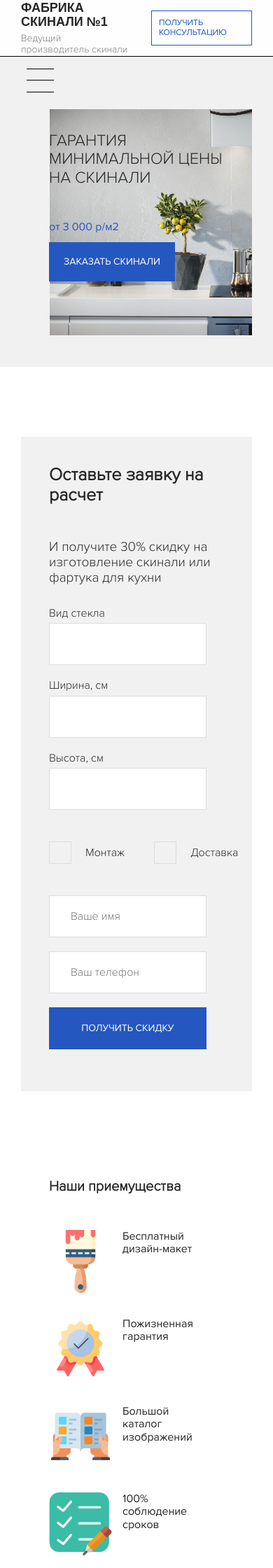
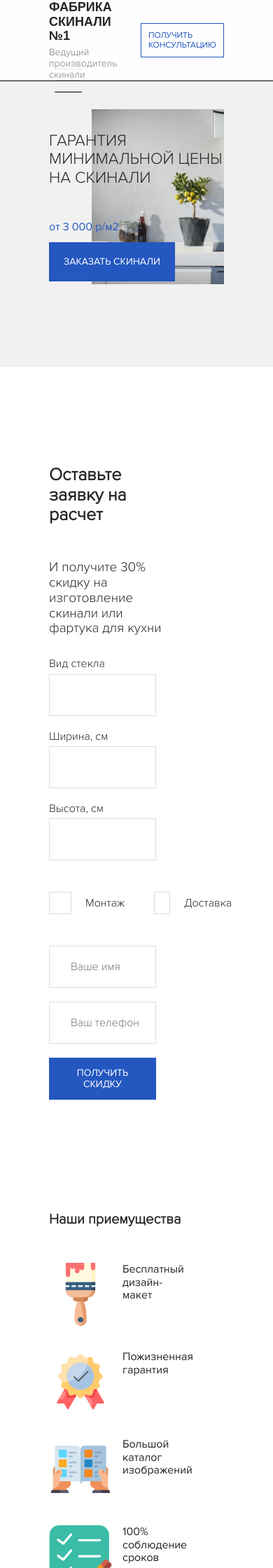
Before and after one commit to luntic-z/skinali, a PHP site: page / in a window 390 px wide; the page is wider, and only the part inside the window is pictured. Shown: the top 2240 px of that part at 70% size. Run offline with PHP 8.4, Linux system fonts and the light colour scheme; some web fonts are replaced.

Commit message:
Свёрстан блок с контактами вместе с картой

```diff
--- /dev/null
+++ b/blocks/footer/contacts.html
@@ -0,0 +1,29 @@
+<section class="section contacts">
+  <div class="container">
+    <h2 class="section-title section__title contacts-title">Контакты</h2>
+    <!-- /.section-title section__title -->
+    <div class="contacts__block">
+      <div class="contacts__item">
+        <img src="img/interface/tel.png" alt="тел." class="contacts__icon">
+        <span class="contacts__info">+7 499 123-45-67</span>
+        <!-- /.contacts__info -->
+      </div>
+      <!-- /.contacts__item -->
+      <div class="contacts__item">
+        <img src="img/interface/locat.png" alt="адрес" class="contacts__icon">
+        <span class="contacts__info">Каширинское шоссе, д.23, офис 345</span>
+        <!-- /.contacts__info -->
+      </div>
+      <!-- /.contacts__item -->
+      <div class="contacts__item">
+        <img src="img/interface/e-mail.png" alt="эл. почта" class="contacts__icon">
+        <span class="contacts__info">5404177@mail.ru</span>
+        <!-- /.contacts__info -->
+      </div>
+    </div>
+  </div>
+  <div class="contacts__map" id="map">
+    <script type="text/javascript" charset="utf-8" async
+      src="https://api-maps.yandex.ru/services/constructor/1.0/js/?um=constructor%3A040ee8ea07ee58b31371d13a714a9c27a882dcc35464f197a13ea599064c5e74&amp;width=100%25&amp;height=410&amp;lang=ru_RU&amp;scroll=false"></script>
+  </div>
+</section>
--- a/blocks/footer/footer.html
+++ /dev/null
@@ -1,3 +0,0 @@
-<footer class="footer">
-  <img src="img/info/blog-post-1.jpg" alt="blog-post">
-</footer>
--- /dev/null
+++ b/blocks/footer/footer.php
@@ -0,0 +1,6 @@
+<footer class="footer">
+  <?php include_once('contacts.html');?>
+  <div class="container">
+
+  </div>
+</footer>
--- a/css/style.css
+++ b/css/style.css
@@ -32,7 +32,7 @@
 @media (max-width: 768px) {
   .container {
     max-width: 100%;
-    padding: 0 30px;
+    padding: 0 70px;
   }
 }
 
@@ -282,7 +282,7 @@ a {
 
 @media (max-width: 768px) {
   .section {
-    padding-top: 50px;
+    padding: 50px 0;
   }
   .section-title {
     font-size: 20px;
@@ -603,7 +607,7 @@ a {
     display: none;
   }
   .hero__block {
-    padding: 0 40px;
+    padding-top: 0;
     width: 100%;
   }
   .hero__button {
@@ -731,9 +735,11 @@ a {
 
 @media (max-width: 768px) {
   .offer__block {
+    padding: 40px 40px 40px 40px;
+    left: -40px;
+    background-color: #fff;
+    background-image: url("../img/offer/offer-bg.png");
     width: 100%;
-    padding: 40px;
-    left: 0;
     background-image: none;
   }
   .offer__subtitle {
@@ -776,11 +782,7 @@ a {
 }
 
 @media (max-width: 768px) {
-  .features__title {
-    padding-left: 40px;
-  }
   .features__card {
-    padding-left: 40px;
     -ms-flex-preferred-size: 50%;
         flex-basis: 50%;
     margin-bottom: 35px;
--- a/index.php
+++ b/index.php
@@ -30,7 +30,7 @@
 
   <?php include_once('blocks/offer/offer-sec.html'); ?>
 
-  <?php include_once('blocks/footer/footer.html'); ?>
+  <?php include_once('blocks/footer/footer.php'); ?>
   <!-- Подключение виджета Spikmi -->
   <!-- <script type="text/javascript" src="https://spikmi.org/Widget?Id=11613"></script> -->
 </body>
--- a/sass/_grid.sass
+++ b/sass/_grid.sass
@@ -25,4 +25,4 @@
 @media (max-width: 768px)
   .container
     max-width: 100%
-    padding: 0 30px
+    padding: 0 70px
--- a/sass/_interface.sass
+++ b/sass/_interface.sass
@@ -134,7 +134,7 @@ a
 
 @media (max-width: 768px)
   .section
-    padding-top: 50px
+    padding: 50px 0
     &-title
       font-size: 20px
     &__title
@@ -153,3 +153,5 @@ a
       flex-direction: column
       &_checkbox
         flex-direction: row
+  .wrap-list-item
+    flex-basis: 47%
--- /dev/null
+++ b/sass/blocks/_contacts.sass
@@ -0,0 +1,21 @@
+.contacts
+  &-title
+    text-transform: uppercase
+  &__block
+    width: 80%
+    display: flex
+    flex-wrap: wrap
+    justify-content: space-between
+  &__item
+    &:not(:last-child)
+      margin: 0 30px 40px 0
+  &__icon
+    height: 32px
+    margin-bottom: 25px
+  &__info
+    display: block
+
+@media (max-width: 768px)
+  .contacts
+    &__icon
+      margin-bottom: 12px
--- a/sass/blocks/_features.sass
+++ b/sass/blocks/_features.sass
@@ -18,10 +18,7 @@
 
 @media (max-width: 768px)
   .features
-    &__title
-      padding-left: 40px
     &__card
-      padding-left: 40px
       flex-basis: 50%
       margin-bottom: 35px
 
--- a/sass/blocks/_hero.sass
+++ b/sass/blocks/_hero.sass
@@ -83,7 +83,7 @@
       &::before
         display: none
     &__block
-      padding: 0 40px
+      padding-top: 0
       width: 100%
     &__button
       width: 50%
--- a/sass/blocks/_offer-second.sass
+++ b/sass/blocks/_offer-second.sass
@@ -39,7 +39,6 @@
 @media (max-width: 768px)
   .offer-second
     &__block
+      @include offerBlock(40px)
       width: 100%
-      padding: 40px
-      left: 0
       background-image: none
--- a/sass/blocks/_offer.sass
+++ b/sass/blocks/_offer.sass
@@ -49,9 +49,8 @@
 @media (max-width: 768px)
   .offer
     &__block
+      @include offerBlock(40px)
       width: 100%
-      padding: 40px
-      left: 0
       background-image: none
     &__subtitle
       max-width: 100%
--- a/sass/style.sass
+++ b/sass/style.sass
@@ -27,7 +27,9 @@
 @import 'blocks/price'
 // Секция reviews
 @import 'blocks/reviews'
+// Секция с формой 2-ая
+@import 'blocks/offer-second'
+// Секция контакты
+@import 'blocks/contacts'
 // Подвал сайта
 @import 'blocks/footer'
-// Секция с формой 2-ая
-@import 'blocks/offer-second'
```
Also changed, not shown: other parts of css/style.css (+43 -2 lines), img/interface/e-mail.png (added), img/interface/locat.png (added), img/interface/tel.png (added), 1 other file.
